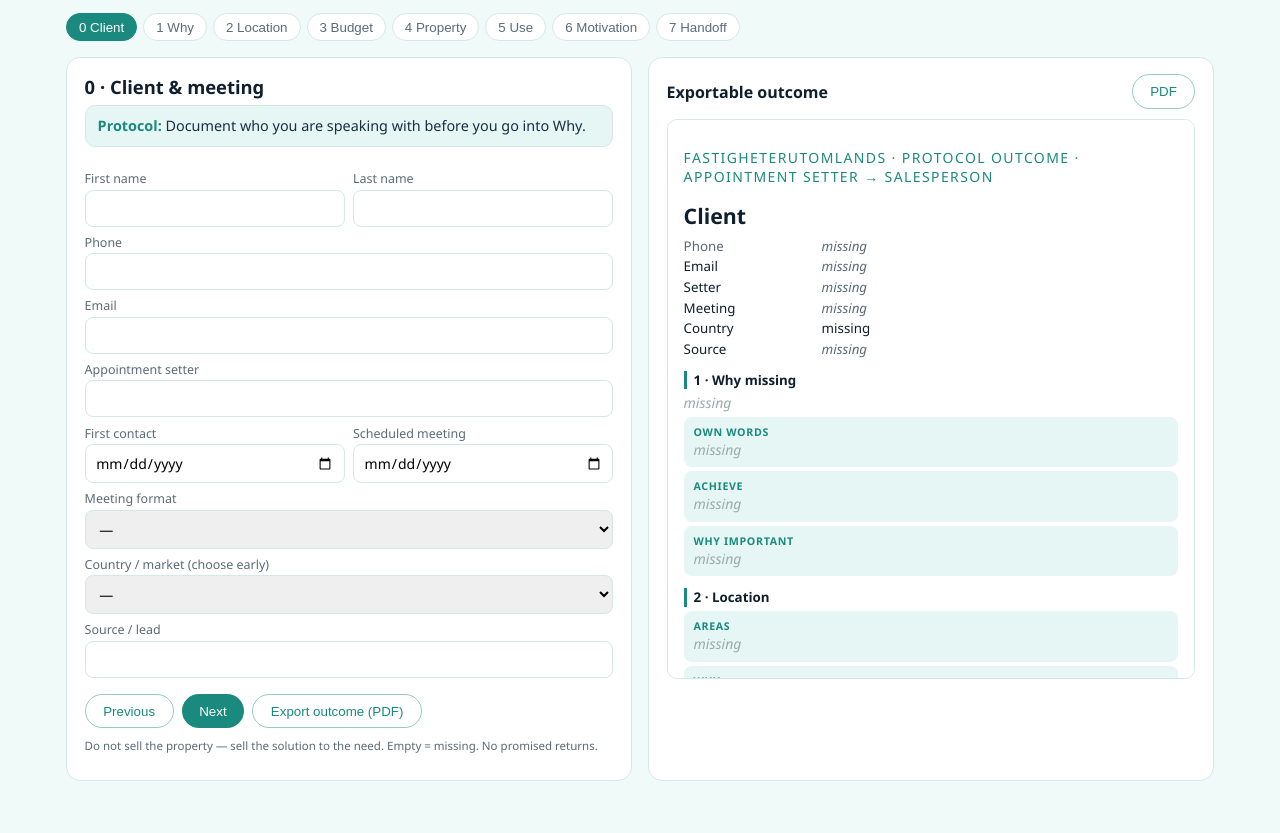
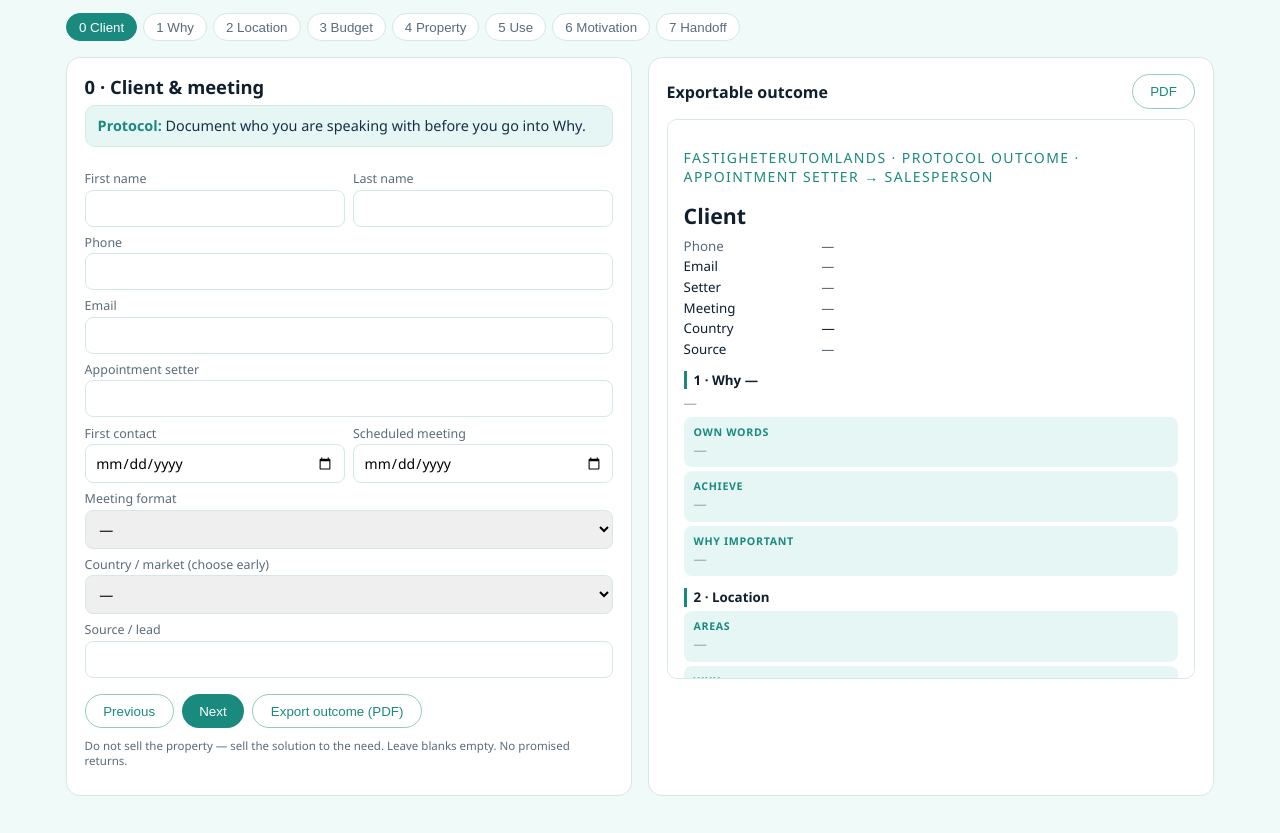
Before and after one commit to ARTIFICER-VAULT-HIVEMINDSYSOP/dirigentverket, a website: page public/utskick/fu-sales-protocol-en.html in a window 1280 px wide. Shown: the part 74-907 px from the top of the page. Drawn offline with Linux system fonts and the light colour scheme.

Commit message:
FU EN: empty fields show — never missing

```diff
--- a/public/utskick/fu-sales-protocol-en.html
+++ b/public/utskick/fu-sales-protocol-en.html
@@ -239,7 +239,7 @@
         <button type="button" class="primary" id="btnNext">Next</button>
         <button type="button" class="ghost" id="btnPdf">Export outcome (PDF)</button>
       </div>
-      <p class="hint">Do not sell the property — sell the solution to the need. Empty = missing. No promised returns.</p>
+      <p class="hint">Do not sell the property — sell the solution to the need. Leave blanks empty. No promised returns.</p>
     </section>
 
     <aside class="card">
@@ -274,22 +274,22 @@
   const $ = (id) => document.getElementById(id);
   const v = (id) => (($(id).value || '').trim());
   const checked = (g) => Array.from(document.querySelectorAll('input[data-g="'+g+'"]:checked')).map(x => x.value);
-  const line = (s) => s ? s : '<span class="empty">missing</span>';
+  const line = (s) => s ? s : '<span class="empty">—</span>';
   const tags = (arr, extra) => {
     const a = (arr||[]).slice(); if (extra) a.push(extra);
-    if (!a.length) return '<span class="empty">missing</span>';
+    if (!a.length) return '<span class="empty">—</span>';
     return '<div class="tags">'+a.map(t=>'<span class="tag">'+t+'</span>').join('')+'</div>';
   };
   const euro = (n) => {
-    if (n===''||n==null||!isFinite(Number(n))) return 'missing';
+    if (n===''||n==null||!isFinite(Number(n))) return '—';
     return '€' + Number(n).toLocaleString('en-GB');
   };
 
 
   function countryLabel() {
     const c = v('countryFocus');
-    if (c === 'Other' || c === 'Annat') return v('countryOther') || c || 'missing';
-    return c || 'missing';
+    if (c === 'Other' || c === 'Annat') return v('countryOther') || c || '—';
+    return c || '—';
   }
   function updateProto() {
     const land = countryLabel();
```
